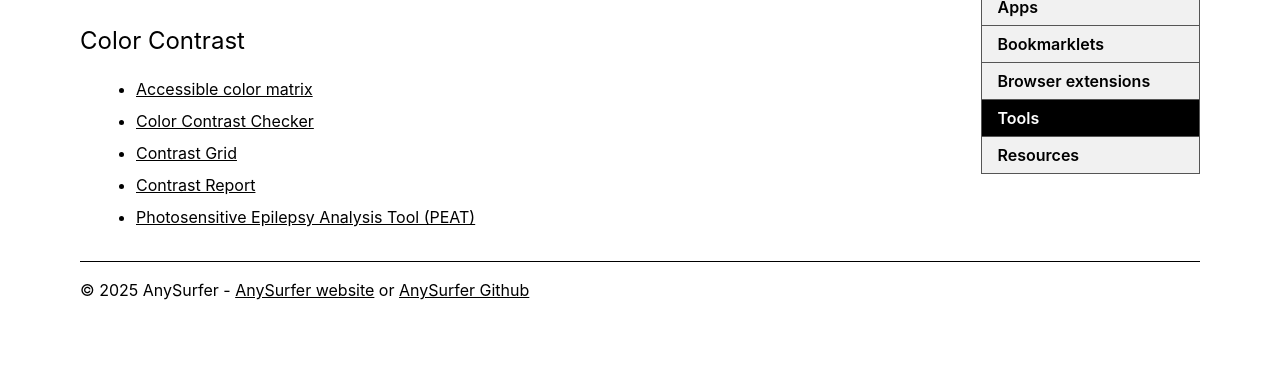
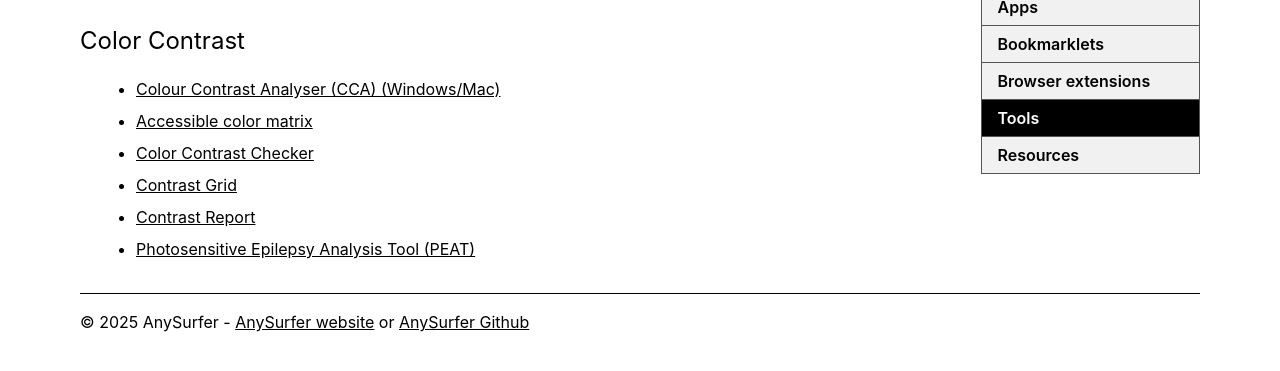
Before and after one commit to AnySurfer/anysurfer.github.io, a plain HTML site: page tools.html in a window 1280 px wide. Shown: the part 203-574 px from the top of the page. Drawn offline with Linux system fonts and the light colour scheme.

Commit message:
Update tools.html

```diff
--- a/tools.html
+++ b/tools.html
@@ -34,6 +34,7 @@
 				<h1>Tools</h1>
 				<h2>Color Contrast</h2>
 				<ul>
+					<li><a href="https://vispero.com/lp/color-contrast-checker/">Colour Contrast Analyser (CCA) (Windows/Mac)</a></li>
 					<li><a href="https://toolness.github.io/accessible-color-matrix/">Accessible color matrix</a></li>
 					<li><a href="https://coolors.co/contrast-checker/ffffff-000000">Color Contrast Checker</a></li>
 					<li><a href="https://contrast-grid.eightshapes.com/?version=1.1.0&background-colors=&foreground-colors=%23FFFFFF%2C%20White%0D%0A%23F2F2F2%0D%0A%23DDDDDD%0D%0A%23CCCCCC%0D%0A%23888888%0D%0A%23404040%2C%20Charcoal%0D%0A%23000000%2C%20Black%0D%0A%232F78C5%2C%20Effective%20on%20Extremes%0D%0A%230F60B6%2C%20Effective%20on%20Lights%0D%0A%23398EEA%2C%20Ineffective%0D%0A&es-color-form__tile-size=compact&es-color-form__show-contrast=aaa&es-color-form__show-contrast=aa&es-color-form__show-contrast=aa18&es-color-form__show-contrast=dnp">Contrast Grid</a></li>
```
